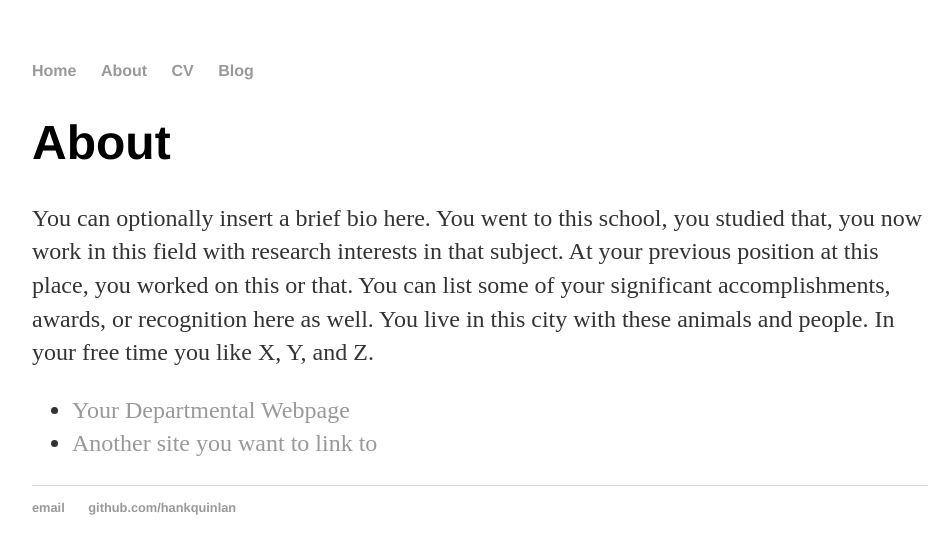
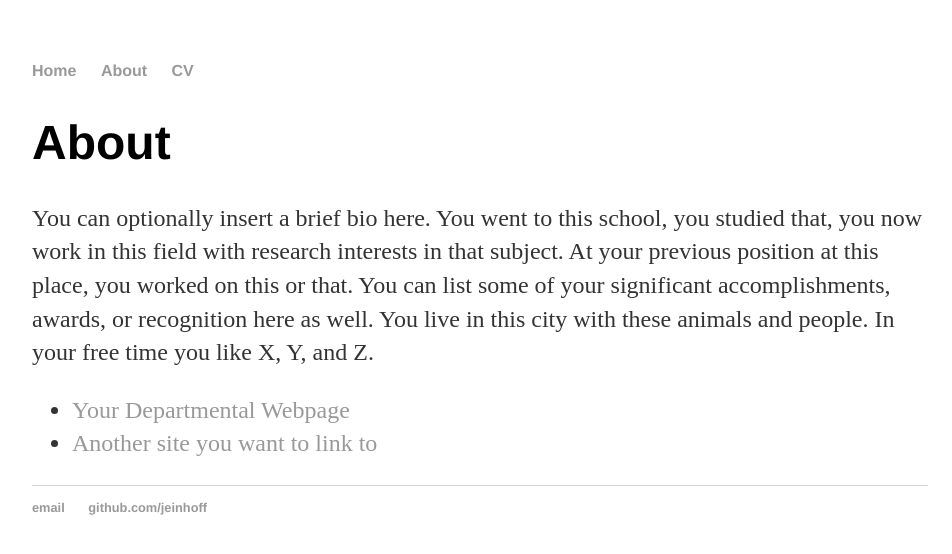
Before and after one commit to jeinhoff/jeinhoff.github.io, a Jekyll site: the page built from about/index.html, in a window 1280 px wide. Shown: the top 554 px of the page, without its empty margins (160-1112 px from the left). Built offline with Jekyll 4.4.1, drawn with Linux system fonts in a browser that asks for light colours.

Commit message:
Update default.html

```diff
--- a/_layouts/default.html
+++ b/_layouts/default.html
@@ -14,7 +14,6 @@
 <li><a href="/">Home</a></li>
 <li><a href="/about">About</a></li>
 <li><a href="/cv">CV</a></li>
-<li><a href="/blog">Blog</a></li>
 </ul>
     </nav>
 <div class="container">
@@ -25,8 +24,8 @@
 
   <footer>
    <ul>
-   <li><a href="mailto:hankquinlanhub@gmail.com">email</a></li>
-   <li><a href="https://github.com/hankquinlan">github.com/hankquinlan</a></li>
+   <li><a href="mailto:jlein@postoe.de">email</a></li>
+   <li><a href="https://github.com/jeinhoff">github.com/jeinhoff</a></li>
    </ul>
   </footer>
   </body>
```
